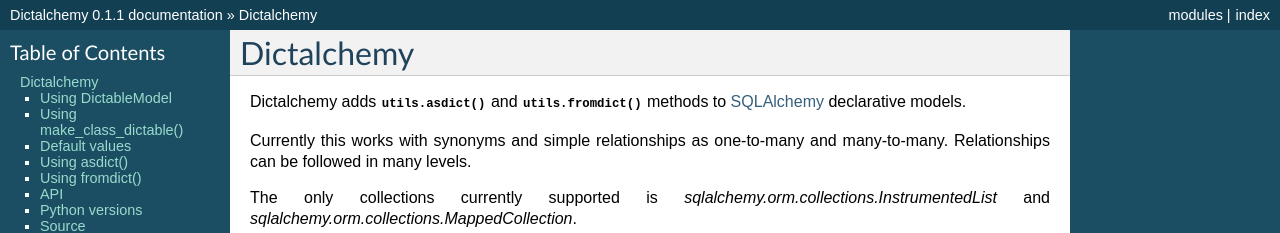
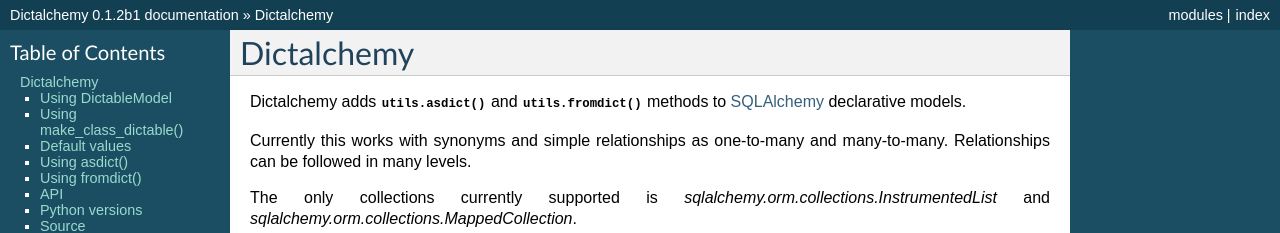
Before and after one commit to danielholmstrom/dictalchemy, a Sphinx documentation site: the page built from docs/source/index.rst, in a window 1280 px wide and 900 px high. Shown: the top 233 px of the window. Built offline with Sphinx 7.4.7, drawn with Linux system fonts in a browser that asks for light colours; some of the changed text lies outside the part shown.

Commit message:
Version 0.1.2.b1

```diff
--- a/docs/source/conf.py
+++ b/docs/source/conf.py
@@ -51,9 +51,9 @@
 # built documents.
 #
 # The short X.Y version.
-version = '0.1.1'
+version = '0.1'
 # The full version, including alpha/beta/rc tags.
-release = '0.1.1'
+release = '0.1.2b1'
 
 # The language for content autogenerated by Sphinx. Refer to documentation
 # for a list of supported languages.
--- a/setup.py
+++ b/setup.py
@@ -30,7 +30,7 @@
     extra['use_2to3'] = True
 
 setup(name='dictalchemy',
-      version='0.1.1',
+      version='0.1.2b1',
       description="Contains asdict and fromdict methods for SQL-Alchemy "
       "declarative models",
       long_description=README,
```
